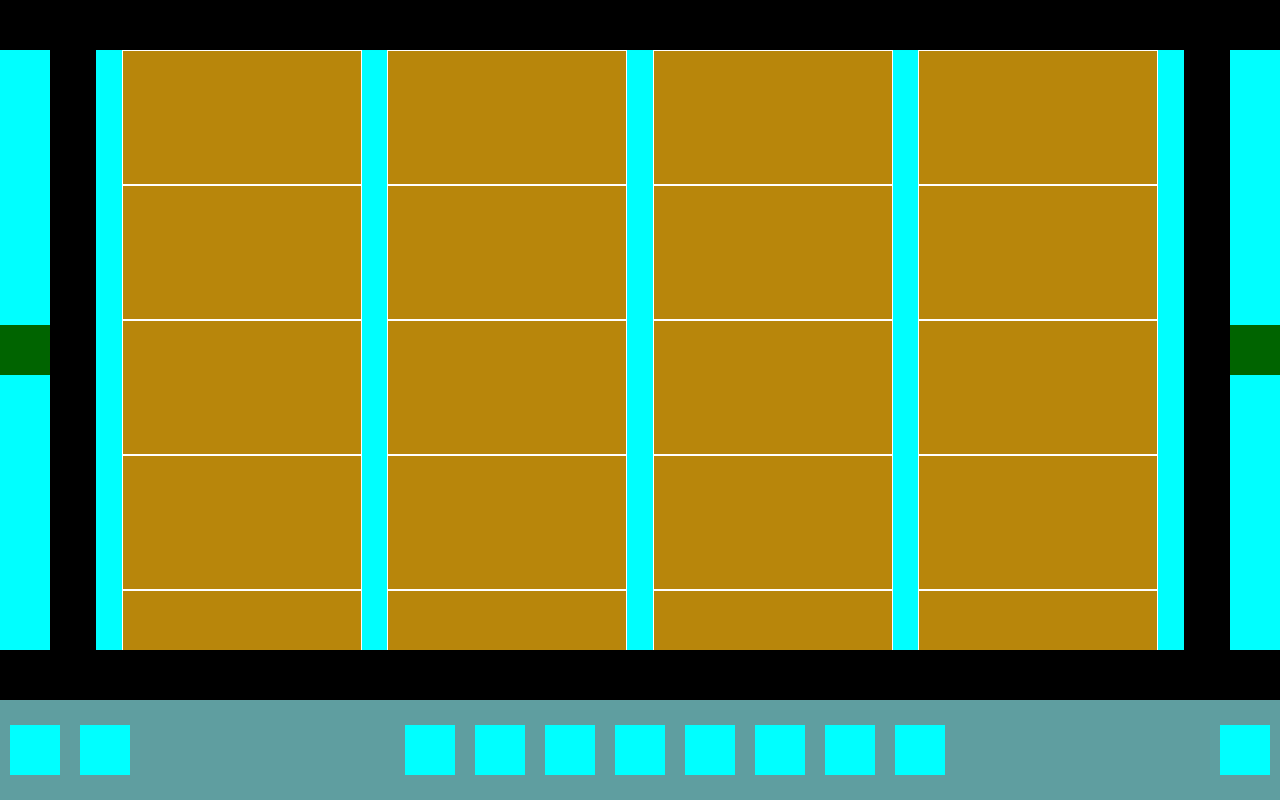
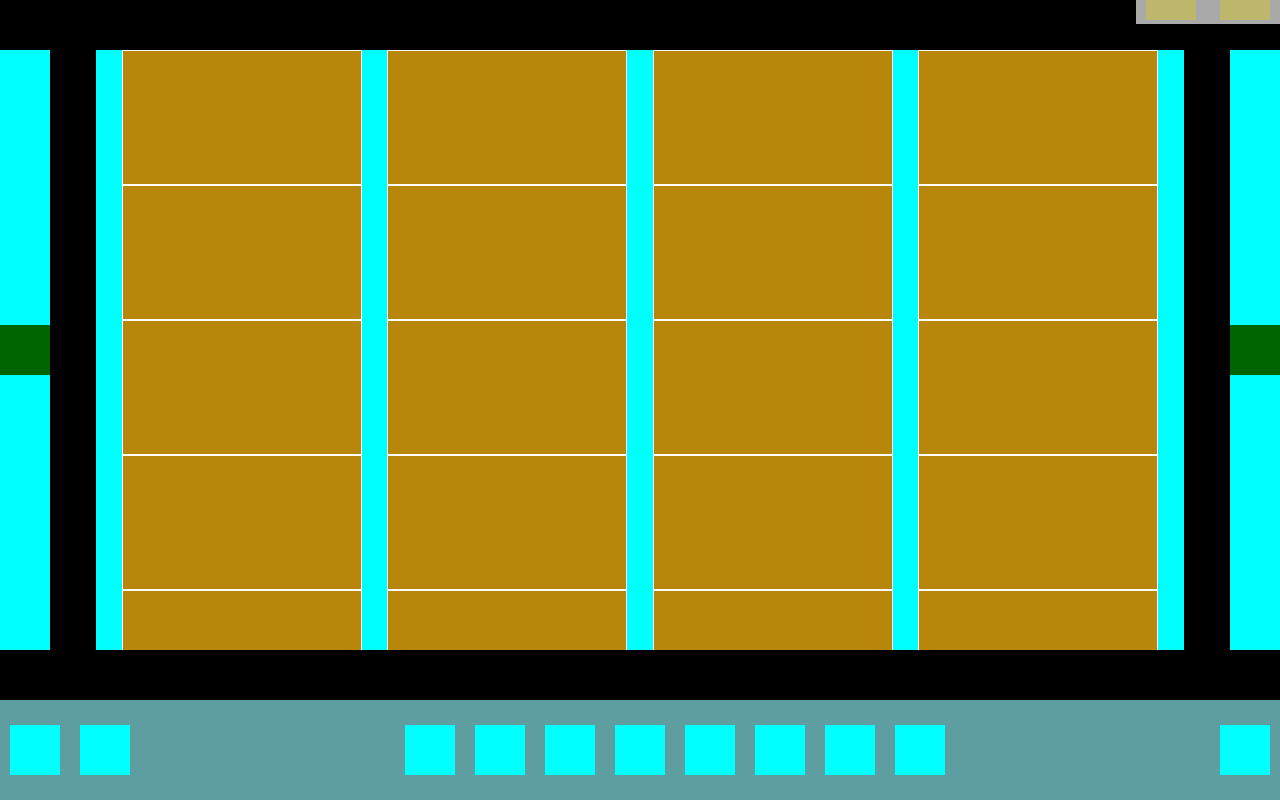
Before and after one commit to banjug/html-css-zoom, a plain HTML site: page index.html in a window 1280 px wide. Drawn offline with Linux system fonts and the light colour scheme.

Commit message:
view buttons layout

```diff
--- a/css/style.css
+++ b/css/style.css
@@ -8,6 +8,22 @@
 main {
     height: calc(100vh - 100px);
     background-color: #000;
+    position: relative;
+}
+
+#view-btns {
+    background-color: darkgrey;
+    position: fixed;
+    top: 0;
+    right: 0;
+}
+
+#view-btns .view-btn {
+    height: 20px;
+    width: 50px;
+    background-color: darkkhaki;
+    margin: 0 10px;
+    display: inline-block;
 }
 
 main section {
--- a/index.html
+++ b/index.html
@@ -13,8 +13,9 @@
 <main>
 
     <!-- pulsanti vista -->
-    <div>
-
+    <div id="view-btns">
+        <div class="view-btn"></div>
+        <div class="view-btn"></div>
     </div>
 
     <!-- sezione principale -->
```
